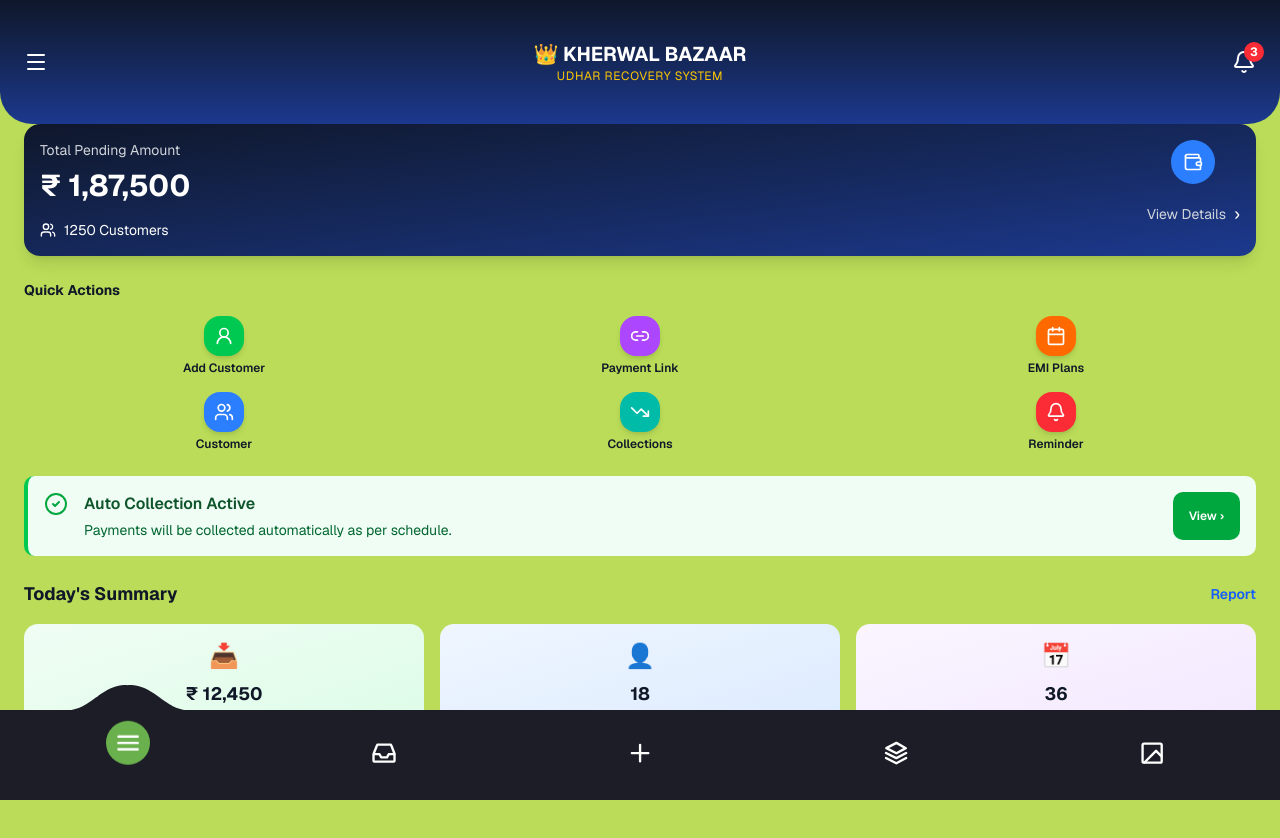
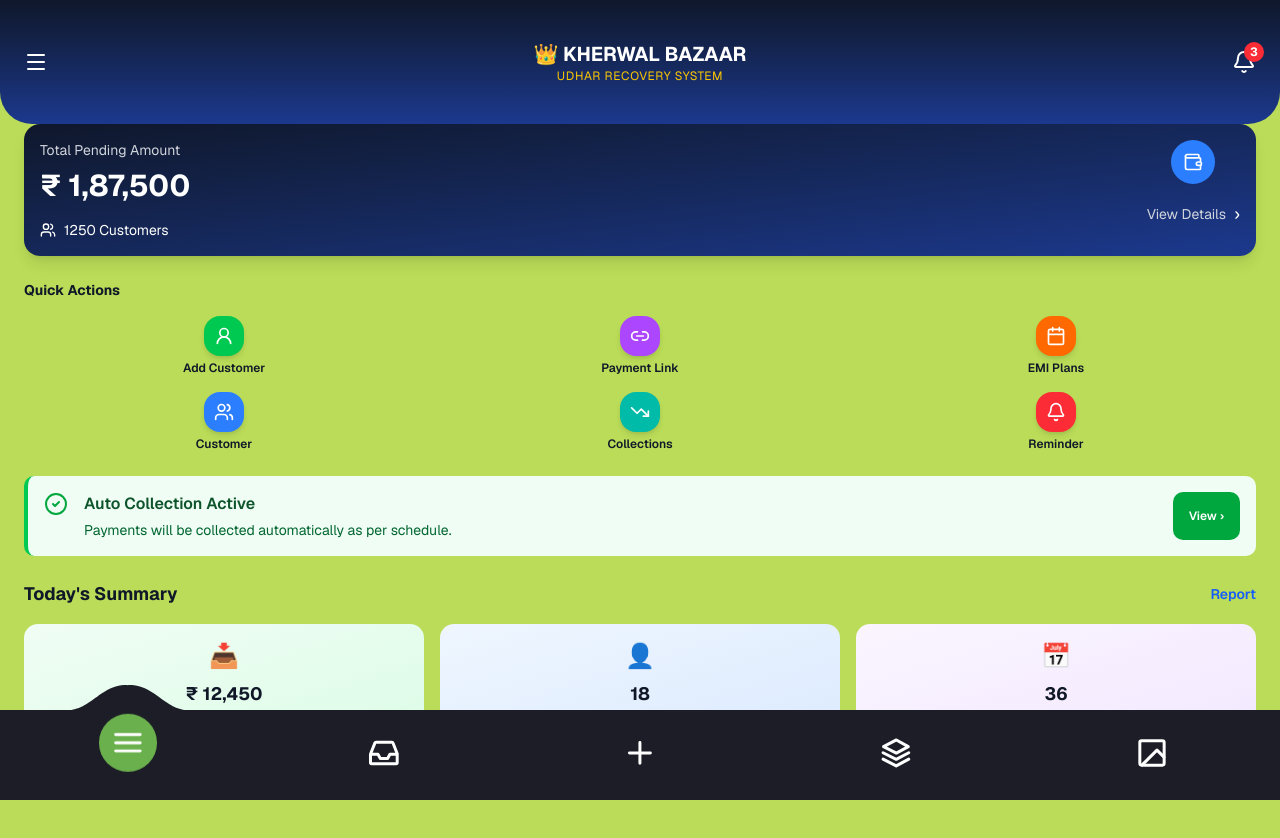
Before and after one commit to kherwalbazaar/Udhar-Recovery-System, a Next.js app: page / in a window 1280 px wide. Shown: the top 838 px of the page. Built offline with nearby package versions, Linux system fonts and the light colour scheme.

Commit message:
increase round size

```diff
--- a/app/globals.css
+++ b/app/globals.css
@@ -174,8 +174,8 @@
 .menu__item::before {
   content: "";
   z-index: -1;
-  width: 3.5em;
-  height: 3.5em;
+  width: 4.5em;
+  height: 4.5em;
   border-radius: 50%;
   position: absolute;
   pointer-events: none;
@@ -193,8 +193,8 @@
 }
 
 .icon {
-  width: 2.2em;
-  height: 2.2em;
+  width: 2.8em;
+  height: 2.8em;
   stroke: white;
   fill: transparent;
   stroke-width: 1.5pt;
```
